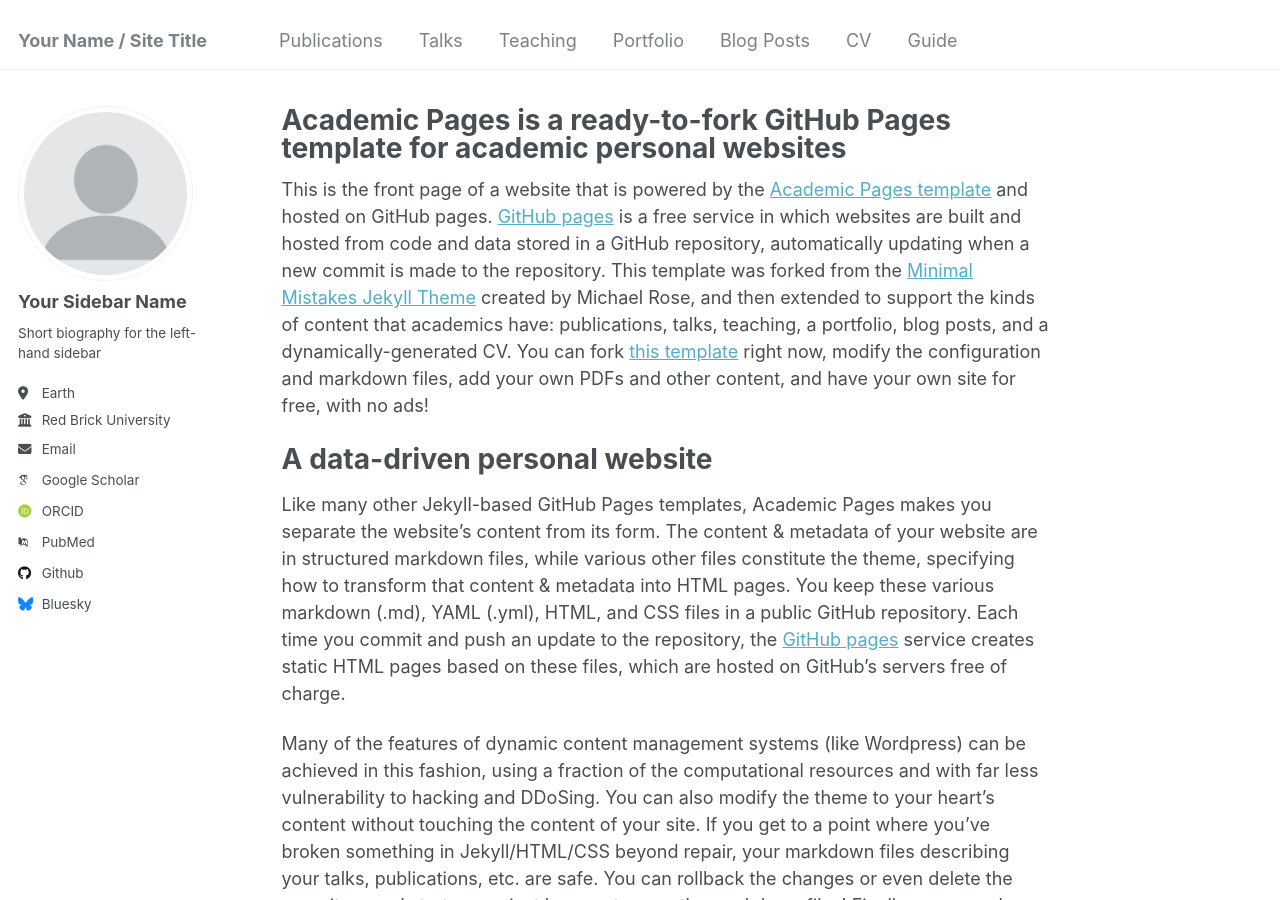
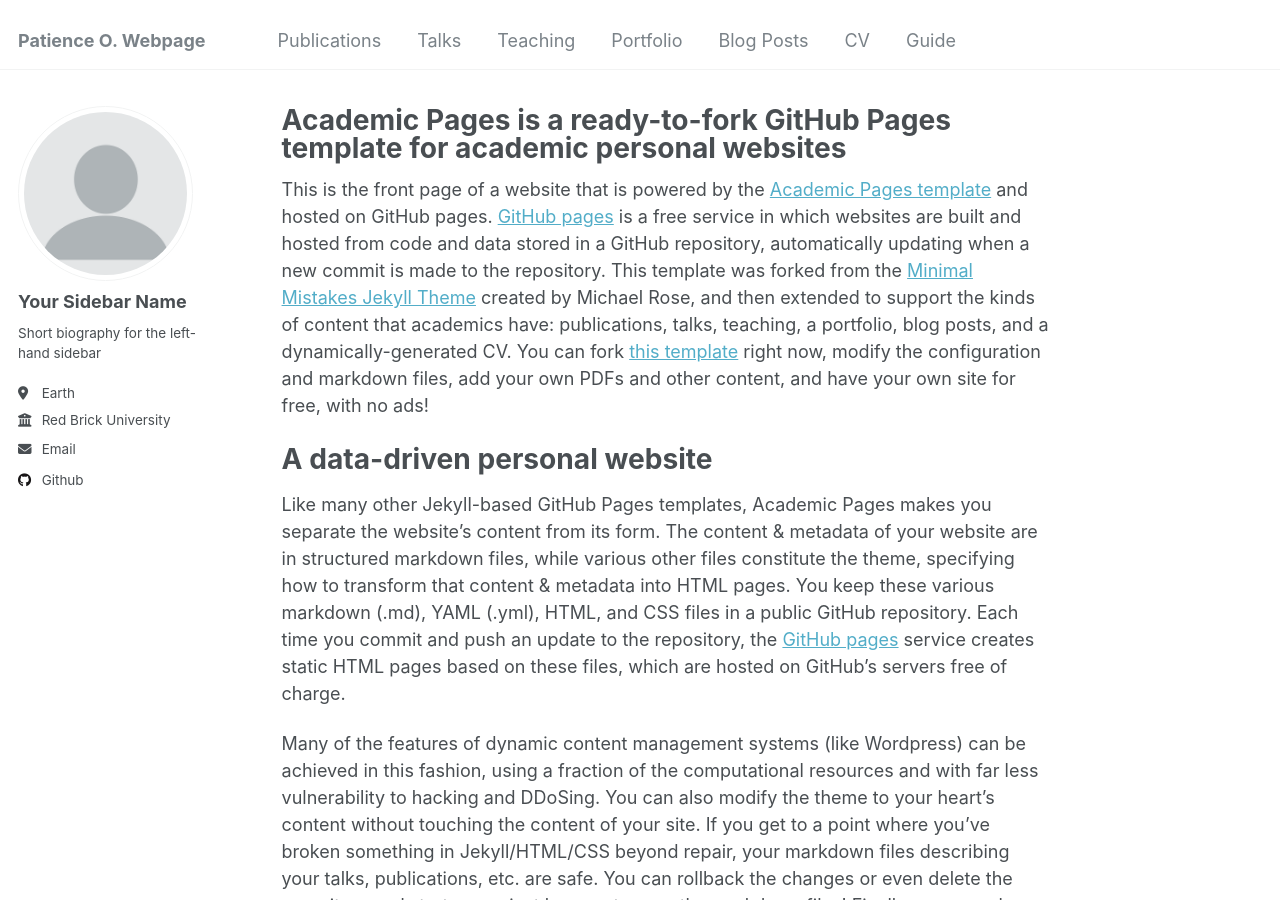
Before and after one commit to Popara5/Patience.github.io, a Jekyll site: the page built from _pages/about.md, in a window 1280 px wide and 900 px high. Built offline with Jekyll 4.4.1, drawn with Linux system fonts in a browser that asks for light colours; some web fonts are replaced; part of the change alters nothing that is shown.

Commit message:
Update _config.yml

```diff
--- a/_config.yml
+++ b/_config.yml
@@ -8,13 +8,13 @@
 
 # Basic Site Settings
 locale                   : "en-US"
-title                    : "Your Name / Site Title"
+title                    : "Patience O. Webpage"
 title_separator          : "-"
 name                     : &name "Your Name"
 description              : &description "personal description"
-url                      : https://academicpages.github.io # the base hostname & protocol for your site e.g. "https://mmistakes.github.io"
+url                      : https://Patience.github.io # the base hostname & protocol for your site e.g. "https://mmistakes.github.io"
 baseurl                  : "" # the subpath of your site, e.g. "/blog"
-repository               : "academicpages/academicpages.github.io"
+repository               : "Popara5/Patience.github.io"
 
 # Site Author - The following control what appear as part of the author content on the side bar.
 #               If a field is blank the icon and link will not appear, otherwise it will be shown.
@@ -32,11 +32,11 @@ author:
 
   # Academic websites
   arxiv            : # URL - Update with the correct link to your profile
-  googlescholar    : "https://scholar.google.com/citations?user=PS_CX0AAAAAJ"
+  googlescholar    : # URL
   impactstory      : # URL
-  orcid            : "http://orcid.org/yourorcidurl"
+  orcid            : # URL
   semantic         : # URL
-  pubmed           : "https://www.ncbi.nlm.nih.gov/pubmed/?term=john+snow"
+  pubmed           : # URL
   researchgate     : # URL
   scopus           : # URL
 
@@ -44,12 +44,12 @@ author:
   bitbucket        : # Username - Update with your username on the site
   codepen          : # Username
   dribbble         : # Username
-  github           : "academicpages"
+  github           : "Popara5"
   kaggle           : # Username
   stackoverflow    : # User number or user number and name (i.e., use "1" or "1/jeff-atwood")
 
   # Social media
-  bluesky          : "bsky.app" # Replace this with you Bluesky username
+  bluesky          :  # Replace this with you Bluesky username
   facebook         : # Username
   flickr           : # Username
   foursquare       : # Username
```
